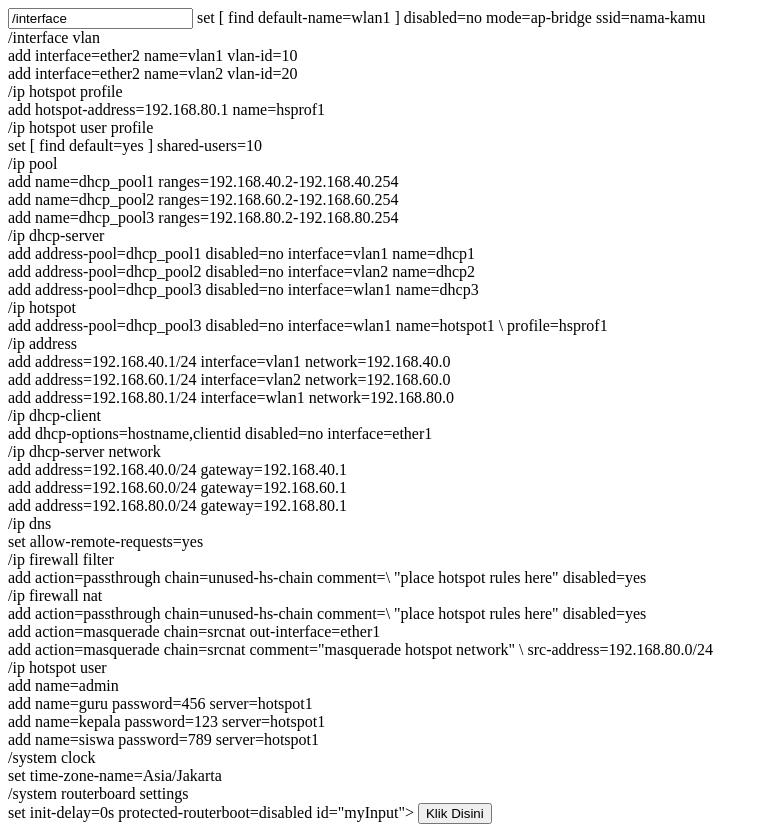
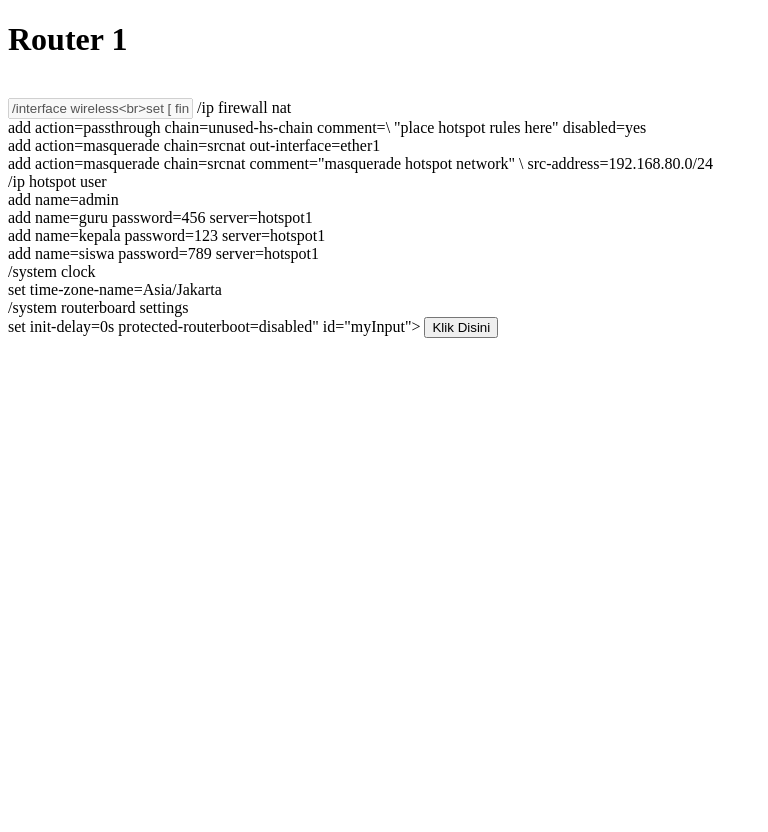
Before and after one commit to riririd3/m, a plain HTML site: page index2.html in a window 1280 px wide. Shown: the whole page, without its empty margins (0-768 px from the left). After the commit the page ends 800 px from the top, so only its background shows below. Drawn offline with Linux system fonts and the light colour scheme.

Commit message:
Update index2.html

```diff
--- a/index2.html
+++ b/index2.html
@@ -42,7 +42,8 @@ border-radius: 6px;
 </head>
 <body>
 
-<input type="text" value= /interface wireless<br>
+<h1>Router 1</h1><br>
+<input type="text" value="/interface wireless<br>
 set [ find default-name=wlan1 ] disabled=no mode=ap-bridge ssid=nama-kamu<br>
 /interface vlan<br>
 add interface=ether2 name=vlan1 vlan-id=10<br>
@@ -91,7 +92,7 @@ add name=siswa password=789 server=hotspot1<br>
 /system clock<br>
 set time-zone-name=Asia/Jakarta<br>
 /system routerboard settings<br>
-set init-delay=0s protected-routerboot=disabled id="myInput">
+set init-delay=0s protected-routerboot=disabled" id="myInput">
 <div class="tooltip">
 <button onclick="myFunction()" onmouseout="outFunc()">
   <span class="tooltiptext" id="myTooltip">Copy to clipboard</span>
```
